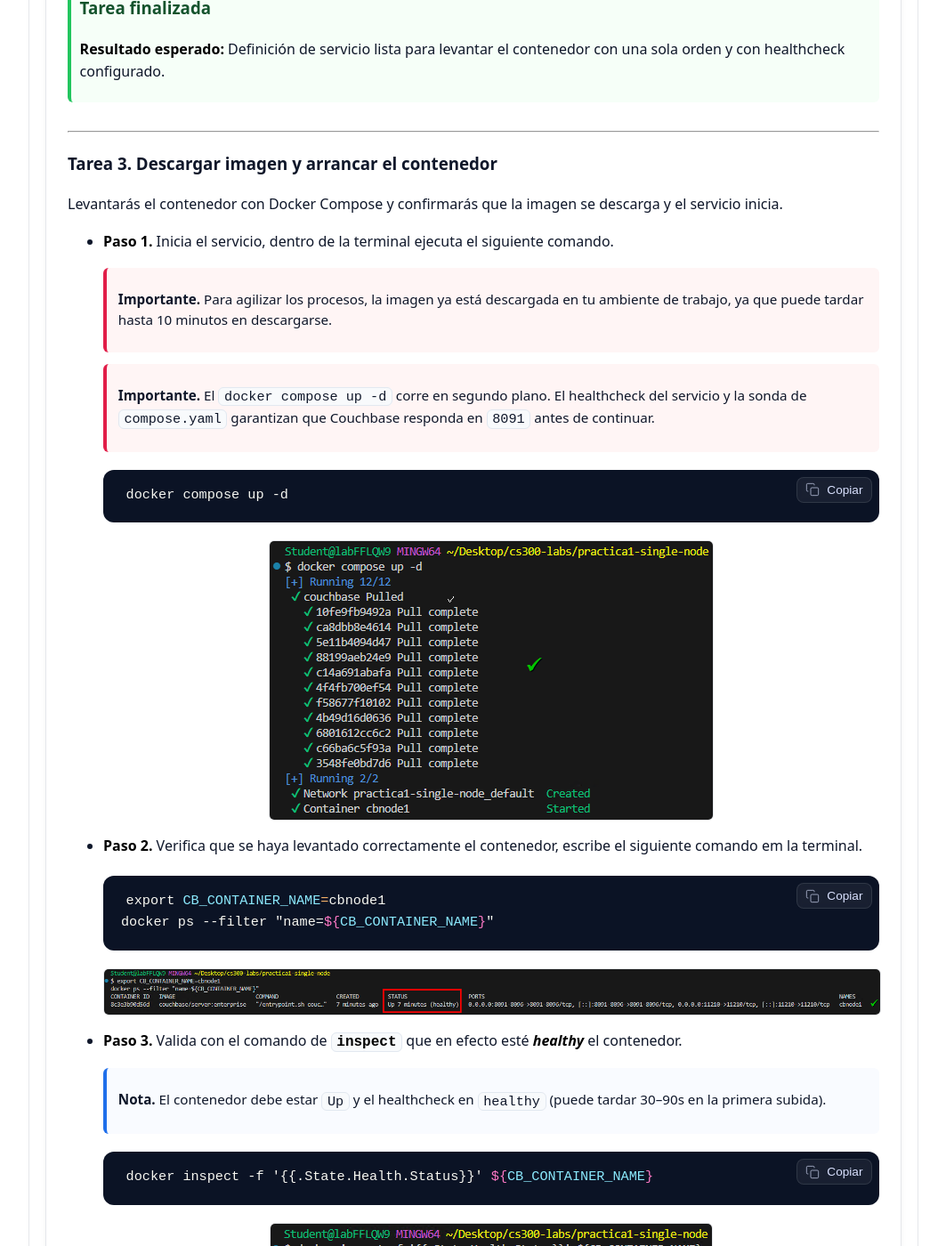
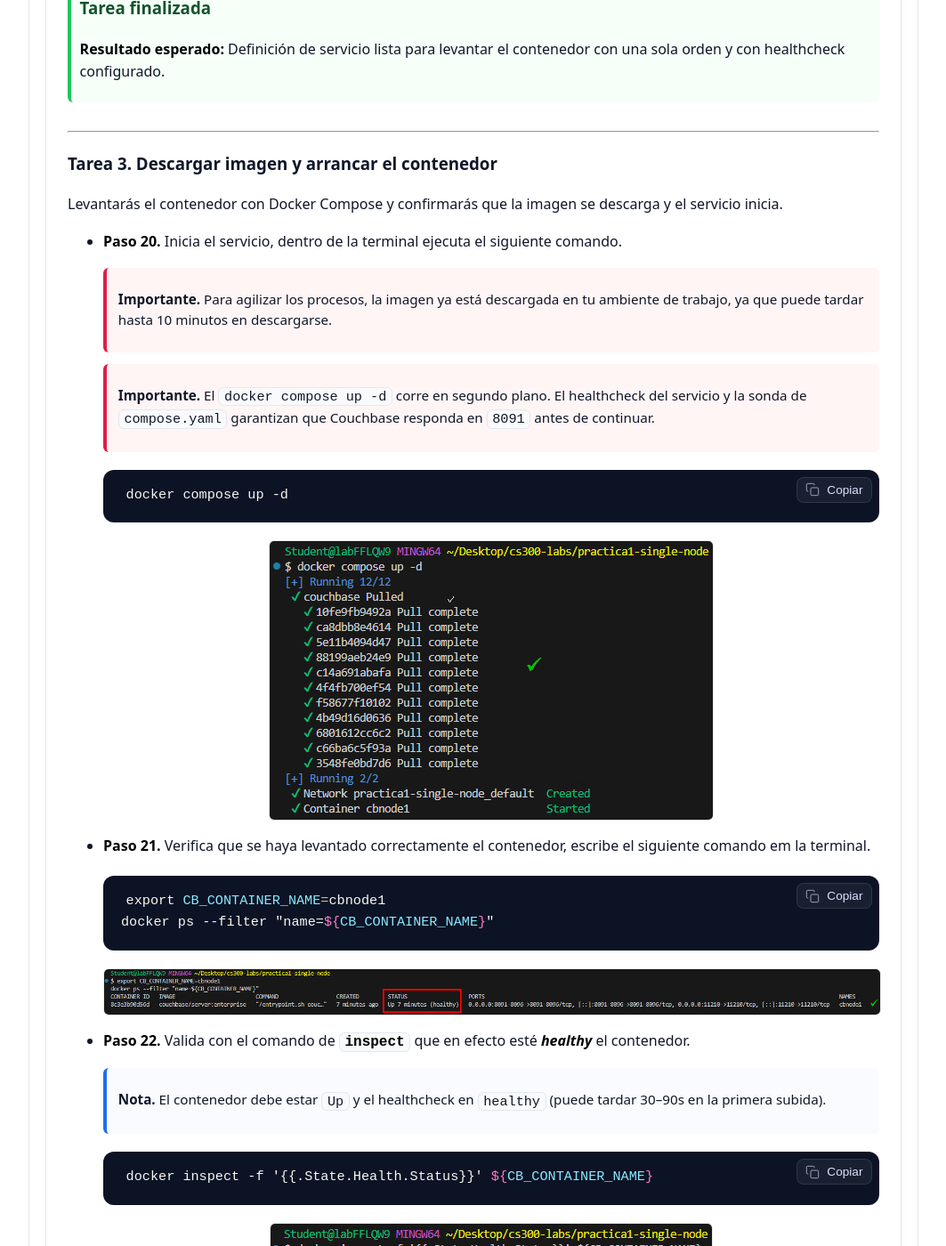
Before and after one commit to Netec-Mx/CS300_INT, a Jekyll site: the page built from labs/lab1/lab1.md, in a window 1280 px wide and 1400 px high, scrolled down 7979 px. Shown: the whole window at 89% size, without its empty margins (108-1171 px from the left). Built offline with Jekyll 4.4.1, drawn with Linux system fonts in a browser that asks for light colours; some of the changed text lies outside the part shown.

Commit message:
Ajuste de la secuncia de pasos lab1

````diff
--- a/labs/lab1/lab1.md
+++ b/labs/lab1/lab1.md
@@ -125,7 +125,7 @@ Crearás una carpeta dedicada a la práctica, abrirás el proyecto en VS Code y
 
 Generarás un archivo `.env` con variables (usuario, contraseña, tag de imagen, memoria) y un `compose.yaml` que mapea puertos, volúmenes y declara la política de healthcheck.
 
-- **Paso 1.** En la terminal de **VSC** copia y pega el siguiente comando que crea el archivo `.env` y carga el contenido de las variables necesarias.
+- **Paso 16.** En la terminal de **VSC** copia y pega el siguiente comando que crea el archivo `.env` y carga el contenido de las variables necesarias.
 
   > **Nota.** El archivo `.env` estandariza credenciales y memoria.
   {: .lab-note .info .compact}
@@ -144,11 +144,11 @@ Generarás un archivo `.env` con variables (usuario, contraseña, tag de imagen,
   EOF
   ```
 
-- **Paso 2.** El comando no dara salida pero debes de ver correctamente la creación del archivo `.env`.
+- **Paso 17.** El comando no dara salida pero debes de ver correctamente la creación del archivo `.env`.
 
   ![cbase12]({{ page.images_base | relative_url }}/12.png)
 
-- **Paso 3.** Ahora crea el archivo **Docker Compose** llamado **`compose.yaml`**. Copia y pega el siguiente codigo en la terminal.
+- **Paso 18.** Ahora crea el archivo **Docker Compose** llamado **`compose.yaml`**. Copia y pega el siguiente codigo en la terminal.
 
   > **Notas**
   - El archivo `compose.yaml` mapea puertos `8091-8096` para la consola web y `11210` para clientes.
@@ -195,7 +195,7 @@ Generarás un archivo `.env` con variables (usuario, contraseña, tag de imagen,
 
 Levantarás el contenedor con Docker Compose y confirmarás que la imagen se descarga y el servicio inicia.
 
-- **Paso 1.** Inicia el servicio, dentro de la terminal ejecuta el siguiente comando.
+- **Paso 20.** Inicia el servicio, dentro de la terminal ejecuta el siguiente comando.
 
   > **Importante.** Para agilizar los procesos, la imagen ya está descargada en tu ambiente de trabajo, ya que puede tardar hasta 10 minutos en descargarse.
   {: .lab-note .important .compact}
@@ -208,7 +208,7 @@ Levantarás el contenedor con Docker Compose y confirmarás que la imagen se des
 
   ![cbase14]({{ page.images_base | relative_url }}/14.png)
 
-- **Paso 2.**  Verifica que se haya levantado correctamente el contenedor, escribe el siguiente comando em la terminal.
+- **Paso 21.**  Verifica que se haya levantado correctamente el contenedor, escribe el siguiente comando em la terminal.
 
   ```bash
   export CB_CONTAINER_NAME=cbnode1
@@ -216,7 +216,7 @@ Levantarás el contenedor con Docker Compose y confirmarás que la imagen se des
   ```
   ![cbase15]({{ page.images_base | relative_url }}/15.png)
 
-- **Paso 3.** Valida con el comando de **`inspect`** que en efecto esté **_healthy_** el contenedor.
+- **Paso 22.** Valida con el comando de **`inspect`** que en efecto esté **_healthy_** el contenedor.
 
   > **Nota.** El contenedor debe estar `Up` y el healthcheck en `healthy` (puede tardar 30–90s en la primera subida).
   {: .lab-note .info .compact}
@@ -256,7 +256,7 @@ Levantarás el contenedor con Docker Compose y confirmarás que la imagen se des
 
 Usarás `couchbase-cli` dentro del contenedor para inicializar el clúster, definir cuotas de memoria, habilitar servicios y crear un bucket de prueba.
 
-- **Paso 1.** Inicializa el clúster ejecuta el siguiete comando en la terminal.
+- **Paso 24.** Inicializa el clúster ejecuta el siguiete comando en la terminal.
 
   > **Nota.** El `cluster-init` fija credenciales y cuotas de memoria (data/Index). Para un nodo local, 2 GB total y 512 MB para Index es razonable; ajusta según tu RAM. Habilitar `flush` permite vaciar el bucket desde la UI o CLI.
   {: .lab-note .info .compact}
@@ -276,7 +276,7 @@ Usarás `couchbase-cli` dentro del contenedor para inicializar el clúster, defi
   ```
   ![cbase18]({{ page.images_base | relative_url }}/18.png)
 
-- **Paso 2.** Verifica el estado del clúster
+- **Paso 25.** Verifica el estado del clúster
 
   ```bash
   docker exec -it ${CB_CONTAINER_NAME} couchbase-cli server-list \
@@ -284,7 +284,7 @@ Usarás `couchbase-cli` dentro del contenedor para inicializar el clúster, defi
   ```
   ![cbase19]({{ page.images_base | relative_url }}/19.png)
 
-- **Paso 3.** Crea un bucket de prueba de manera directa con el siguiente comando en la terminal.
+- **Paso 26.** Crea un bucket de prueba de manera directa con el siguiente comando en la terminal.
 
   ```bash
   docker exec -it ${CB_CONTAINER_NAME} couchbase-cli bucket-create \
@@ -314,7 +314,7 @@ Usarás `couchbase-cli` dentro del contenedor para inicializar el clúster, defi
 
 Probarás endpoints REST básicos, health del contenedor y accederás a la consola web para verificar servicios y bucket.
 
-- **Paso 1.** Comprueba la salud del contenedor:
+- **Paso 28.** Comprueba la salud del contenedor:
 
   {% raw %}
   ```bash
@@ -323,7 +323,7 @@ Probarás endpoints REST básicos, health del contenedor y accederás a la conso
   {% endraw %}
   ![cbase22]({{ page.images_base | relative_url }}/22.png)
 
-- **Paso 2.** Verifica servicios vía REST, escribe el siguiente comando en la terminal.
+- **Paso 29.** Verifica servicios vía REST, escribe el siguiente comando en la terminal.
 
   > **Importante.** La salida de ambos comandos es muy extensa puedes tomarte unos segundos para analizarla.
   {: .lab-note .important .compact}
@@ -335,7 +335,7 @@ Probarás endpoints REST básicos, health del contenedor y accederás a la conso
   curl -fsS -u "${CB_USER}:${CB_PASS}" http://localhost:8091/pools/default/buckets | jq '.'
   ```
 
-- **Paso 3.** Abre la consola web y verifica que todo funcione correctamente. Abre la siguiente URL en el navegador **Google Chrome**
+- **Paso 30.** Abre la consola web y verifica que todo funcione correctamente. Abre la siguiente URL en el navegador **Google Chrome**
 
   > **Importante.** Usa los siguientes datos para autenticarte.
   - **Usuario:** `admin`
@@ -364,7 +364,7 @@ Probarás endpoints REST básicos, health del contenedor y accederás a la conso
 
 Aprenderás a apagar y encender el servicio y a limpiar volúmenes si necesitas empezar desde cero.
 
-- **Paso 1.** Ahora regresa a la terminal de **Git Bash** para aplicar el siguiente comando.
+- **Paso 32.** Ahora regresa a la terminal de **Git Bash** para aplicar el siguiente comando.
 
   > **Nota.** Si es necesario puedes volver a encender los contenedores con el comando **`docker compose start`**
   {: .lab-note .info .compact}
@@ -374,7 +374,7 @@ Aprenderás a apagar y encender el servicio y a limpiar volúmenes si necesitas
   ```
   ![cbase25]({{ page.images_base | relative_url }}/25.png)
 
-- **Paso 2.** Apagar y eliminar contenedor (se conservan los datos en ./data)
+- **Paso 33.** Apagar y eliminar contenedor (se conservan los datos en ./data)
 
   > **Nota.** Si es necesario puedes volver a activar los contenedores con el comando **`docker compose up -d`**
   {: .lab-note .info .compact}
````
Also changed, not shown: other parts of labs/lab1/lab1.md (+4 -4 lines).
